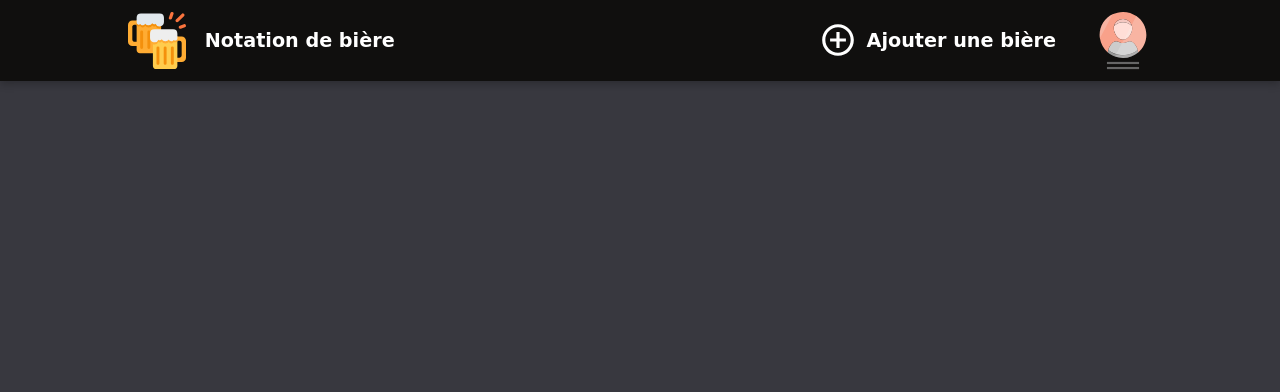
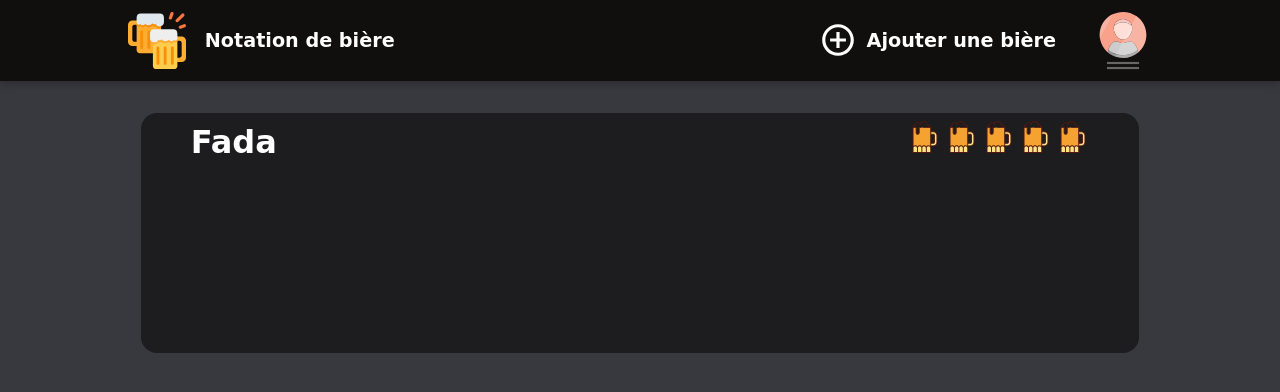
Before and after one commit to LucasDionisi/notation-de-biere, a PHP site: page /biere/index.php in a window 1280 px wide. Shown: the top 392 px of the page. Run offline with PHP 8.4, Linux system fonts and the light colour scheme.

Commit message:
Add title and rate to beer description

```diff
--- a/biere/index.php
+++ b/biere/index.php
@@ -2,8 +2,21 @@
 <html lang="fr">
   <head>
     <?php include '../tools/head.php';?>
+    <link rel="stylesheet" href="../css/beer.css">
   </head>
   <body>
     <?php include '../tools/header.php';?>
+    <div class="beer-info">
+      <div class="title-and-rate">
+        <h1>Fada</h1>
+        <div class="rate-icons">
+          <img src="../resources/img/beer-rate.svg">
+          <img src="../resources/img/beer-rate.svg">
+          <img src="../resources/img/beer-rate.svg">
+          <img src="../resources/img/beer-rate.svg">
+          <img src="../resources/img/beer-rate.svg">
+        </div>
+      </div>
+    </div>
   </body>
 </html>
--- /dev/null
+++ b/css/beer.css
@@ -0,0 +1,34 @@
+.beer-info
+{
+	margin: 2em 11% 0 11%;
+	height: 30vh;
+	background-color: #100f0ea8;
+	border-radius: 1em;
+	overflow: hidden;
+}
+
+h1
+{
+	color: white;
+	margin: 0;
+	padding: 0.5% 1% 0 5%;
+}
+
+.title-and-rate
+{
+	padding-top: 0.5%;
+	display: flex;
+	justify-content: space-between;
+	align-items: center;
+}
+
+.rate-icons
+{
+	padding-right: 5%;
+}
+
+.rate-icons img
+{
+	width: 2em;
+	height: 2em;
+}
```
